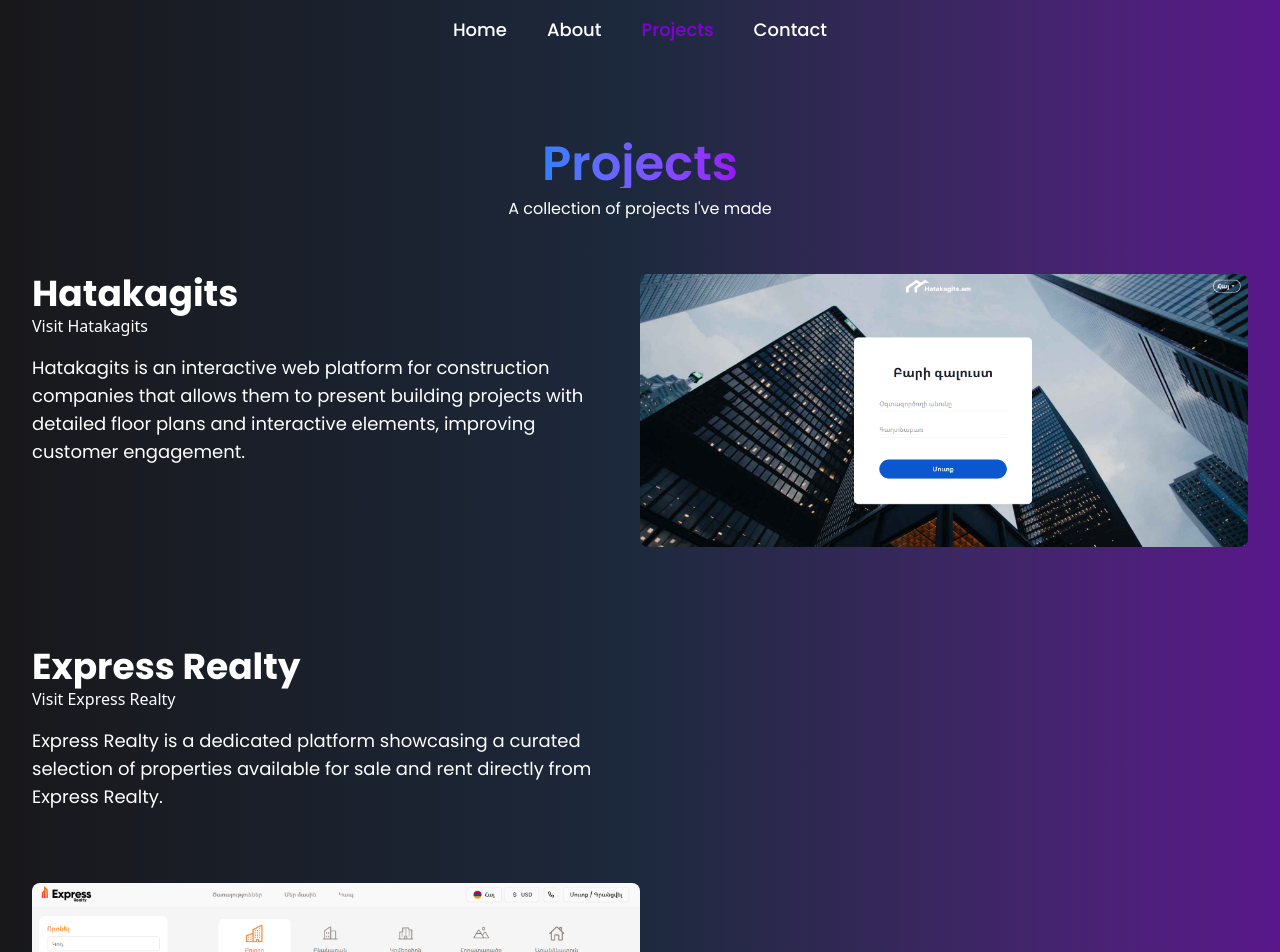
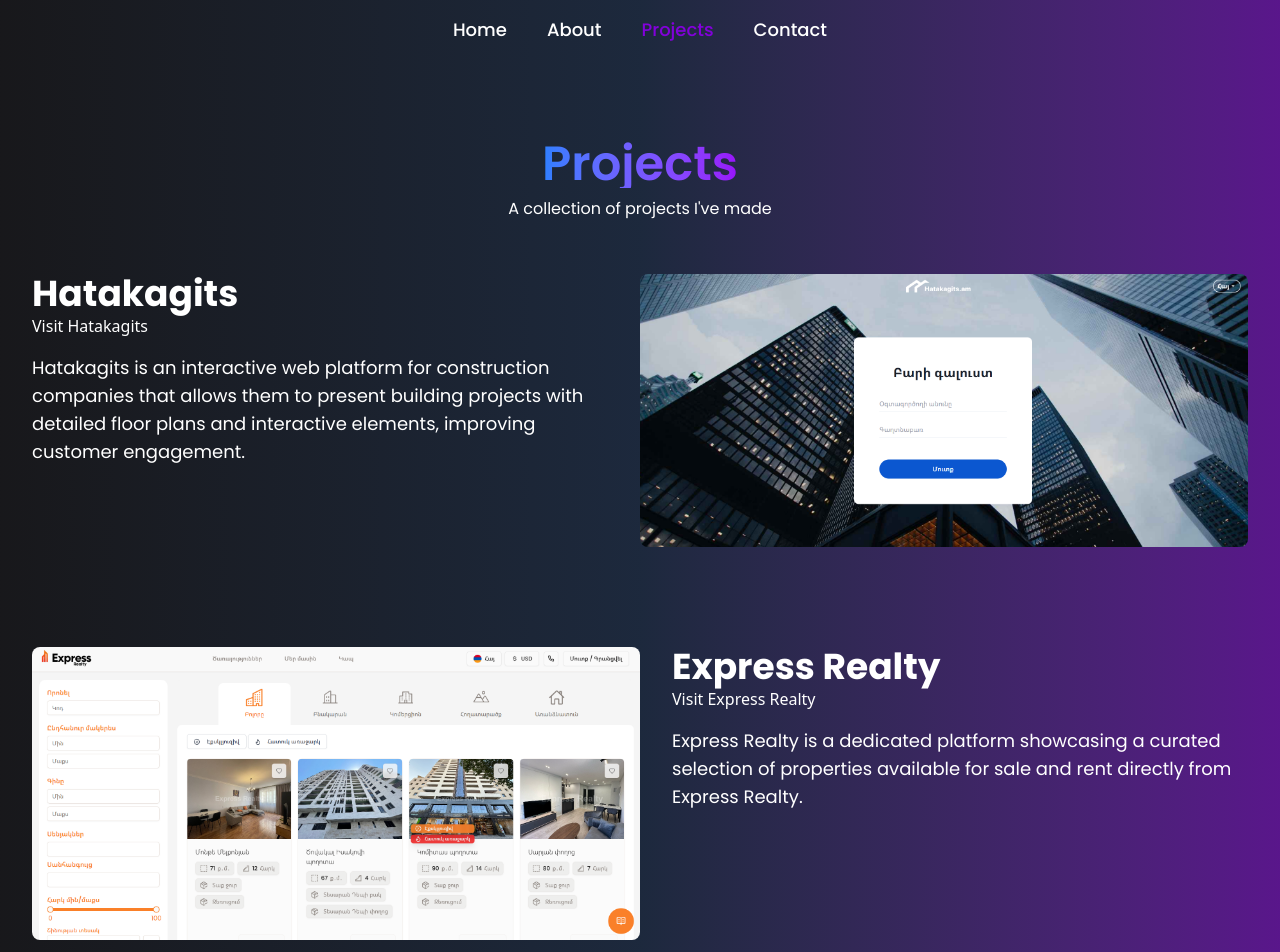
Before and after one commit to narekk1202/narek-portfolio, a Next.js app: page /projects in a window 1280 px wide. Shown: the top 952 px of the page. Built offline with nearby package versions, Linux system fonts and the light colour scheme.

Commit message:
refactor(project-card): improve className handling with clsx
- Replaced template literals with clsx for better readability and maintainability of className in ProjectCard component.
- Added clsx as a dependency in package.json and package-lock.json.

```diff
--- a/app/projects/components/project-card.tsx
+++ b/app/projects/components/project-card.tsx
@@ -1,3 +1,4 @@
+import clsx from 'clsx';
 import Image, { StaticImageData } from 'next/image';
 
 type CardProps = {
@@ -17,7 +18,10 @@
 }: CardProps) => {
 	return (
 		<div
-			className={`mt-3 flex flex-col lg:flex-${reverse ? 'row-reverse' : 'row'} lg:items-start lg:gap-8`}
+			className={clsx('mt-3 flex flex-col lg:items-start lg:gap-8', {
+				'lg:flex-row-reverse': reverse,
+				'lg:flex-row': !reverse,
+			})}
 		>
 			<div className='flex flex-col items-start w-full lg:w-1/2'>
 				<h1 className='text-white text-2xl sm:text-3xl lg:text-4xl font-bold font-[poppins] mt-10'>
--- a/package.json
+++ b/package.json
@@ -9,6 +9,7 @@
     "lint": "next lint"
   },
   "dependencies": {
+    "clsx": "^2.1.1",
     "next": "15.3.4",
     "nextjs-toploader": "^3.8.16",
     "react": "^19.0.0",
```
Also changed, not shown: 1 other file (tests, documents, lock files or other folders).
